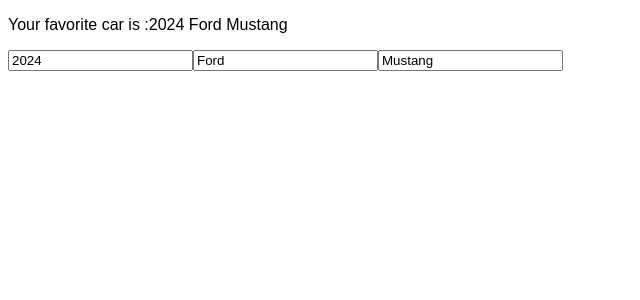
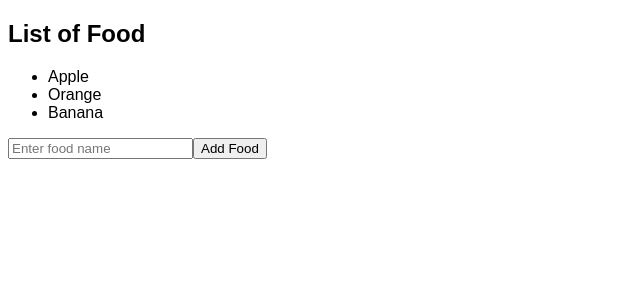
Before and after one commit to laderhad/react-tutorial, a React (Vite) app in the folder my-react-app/: page / in a window 1280 px wide. Shown: the top 300 px of the page, without its empty margins (0-640 px from the left). Built offline with nearby package versions, Linux system fonts and the light colour scheme.

Commit message:
update Arrays in state

```diff
--- a/my-react-app/src/MyComponent.jsx
+++ b/my-react-app/src/MyComponent.jsx
@@ -1,28 +1,33 @@
 import React,{useState} from "react";
 
 function MyComponent(){
-   const [car ,setCar]=useState({year:2024,
-                                make:"Ford",
-                                model:"Mustang"
-   });
 
-    function handleYearChange(event){
-        setCar(c=>({...c,year:event.target.value}));
-    }
-    function handleMakeChange(event){
-        setCar(c=>({...c,make:event.target.value}));
-    }
-    function handleModelChange(event){
-        setCar(c=>({...c,model:event.target.value}));
+   const [foods,setFoods]= useState(["Apple","Orange","Banana"]);
+
+   function handleAddFood(){
+        const newFood=document.getElementById("foodInput").value;
+        document.getElementById("foodInput").value="";
+
+        setFoods(f=>[...f,newFood]);
+   }
+
+
+    function handleRemoveFood(index){
+        // setFoods(foods.filter((element,i)=>i !== index));
+        setFoods(foods.filter((_,i)=>i !== index));
     }
 
    return(
     <div>
-        <p>Your favorite car is :{car.year} {car.make} {car.model}</p>
+        <h2>List of Food</h2>
+        <ul>
+            {foods.map((food,index)=>
+            <li key={index} onClick={()=>handleRemoveFood(index)}>{food}</li>
 
-        <input type="number" value={car.year} onChange={handleYearChange} />
-        <input type="text" value={car.make} onChange={handleMakeChange} />
-        <input type="text" value={car.model} onChange={handleModelChange} />
+            )}
+        </ul>
+        <input type="text" id="foodInput" placeholder="Enter food name" />
+        <button onClick={handleAddFood}>Add Food</button>
     </div>
    );
 }
```
